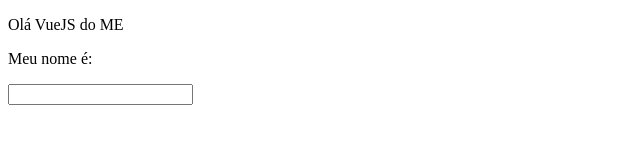
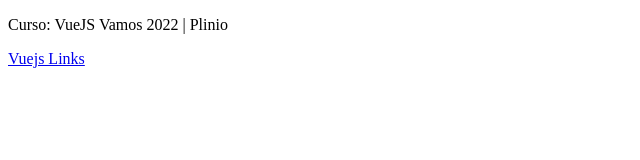
Before and after one commit to pamelaotero/vue-js-udemy, a plain HTML site: page index.html in a window 1280 px wide. Shown: the whole page, without its empty margins (0-640 px from the left). Drawn offline with nearby package versions, Linux system fonts and the light colour scheme.

Commit message:
add link

```diff
--- a/index.html
+++ b/index.html
@@ -2,13 +2,11 @@
 <html>
 <head>
   <title>Document</title>
-
 </head>
 <body>
   <div id="app">
-    <p>{{ mensagem }}</p>
-    <p>Meu nome é: {{ nome }}</p>
-    <input v-on:input="mudarNome">
+    <p>Curso: {{ curso }} | {{ nomeDoInstrutor() }}</p>
+    <a v-bind:href="docs">Vuejs Links</a>
   </div>
 
   <script src="https://unpkg.com/vue@2.6.14/dist/vue.js"></script>
@@ -16,13 +14,14 @@
     new Vue({
       el: '#app',
       data: {
-        mensagem: 'Olá VueJS do ME',
-        nome: ''
+        curso: 'VueJS Vamos 2022',
+        instrutor: 'Plinio',
+        docs: 'https://vuejs.org/v2/guide/'
       },
       methods: {
-        mudarNome: function(event) {
-        // aponta para o evento input
-          this.nome = event.target.value;
+        nomeDoInstrutor: function() {
+          // chamada da variavel instrutor do data
+          return this.instrutor;
         }
       }
     });
```
Also changed, not shown: 1 other file.
